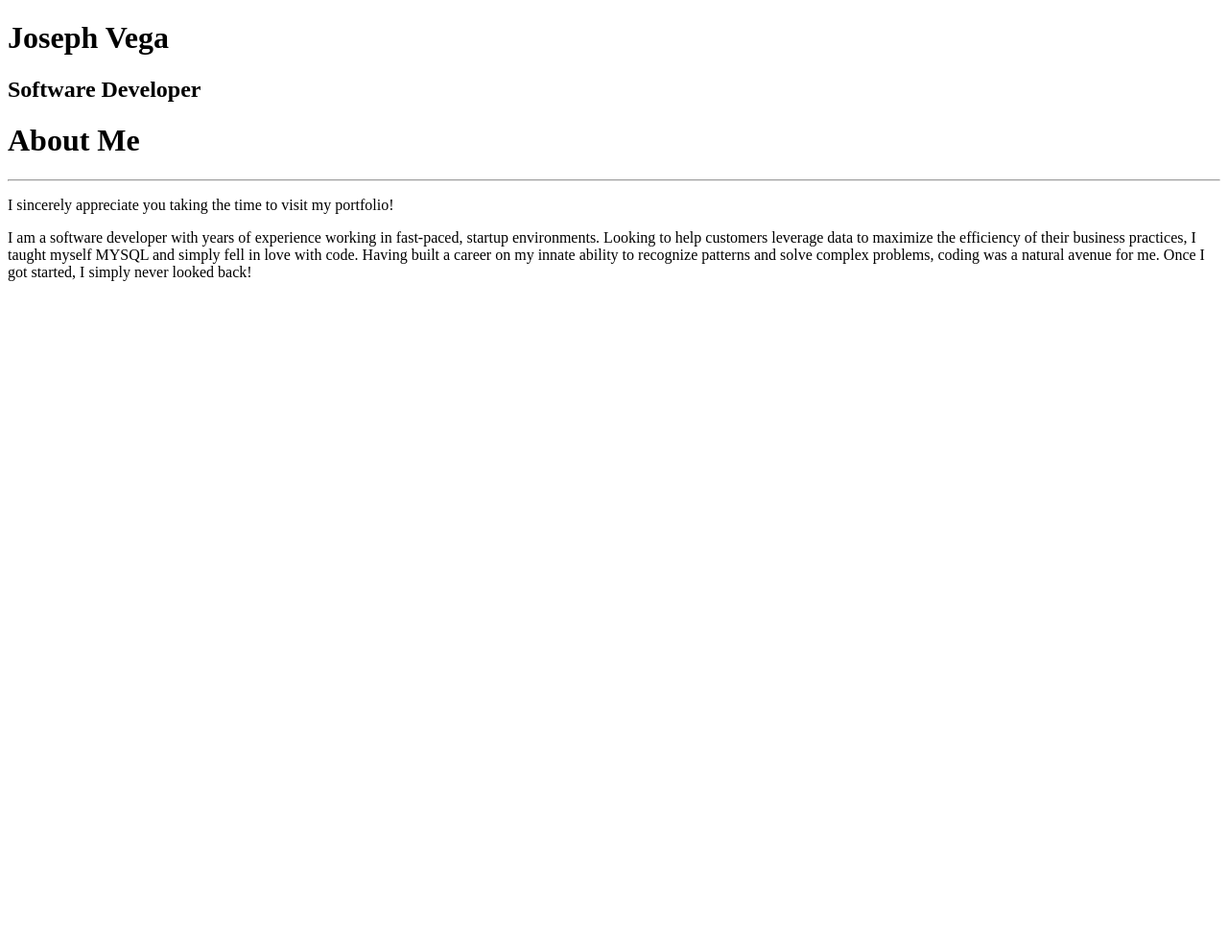
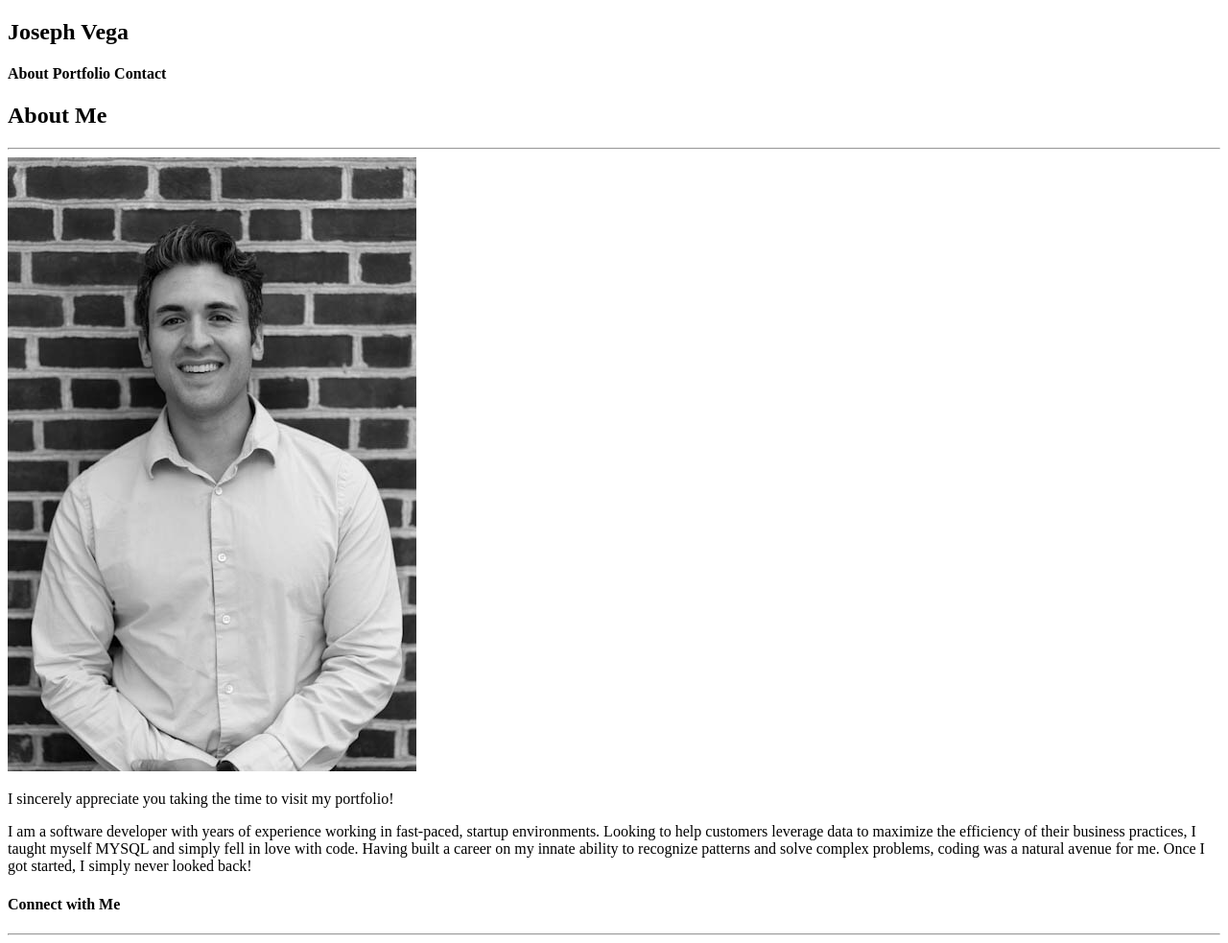
Before and after one commit to j03v3g4/Basic-Portfolio, a plain HTML site: page index.html in a window 1280 px wide. Shown: the whole page at 96% size. Before the commit the page ends 800 px from the top, so only its background shows below. Drawn offline with Linux system fonts and the light colour scheme; a script that the page names is missing.

Commit message:
Added multiple sections, divs, and my photo

```diff
--- a/index.html
+++ b/index.html
@@ -5,16 +5,39 @@
     <meta http-equiv="X-UA-Compatible" content="IE=edge">
     <title>Joseph Vega - Software Developer</title>
     <meta name="viewport" content="width=device-width, initial-scale=1">
-    <link rel="stylesheet" type="text/css" media="screen" href="main.css" />
+    <link rel="stylesheet" type="text/css" media="screen" href="assets/css/style.css" />
     <script src="main.js"></script>
 </head>
 <body>
-    <h1>Joseph Vega</h1>
-    <h2>Software Developer</h2>
-
-    <h1>About Me</h1>
-    <hr>
-    <p>I sincerely appreciate you taking the time to visit my portfolio!</p>
-    <p>I am a software developer with years of experience working in fast-paced, startup environments. Looking to help customers leverage data to maximize the efficiency of their business practices, I taught myself MYSQL and simply fell in love with code. Having built a career on my innate ability to recognize patterns and solve complex problems, coding was a natural avenue for me. Once I got started, I simply never looked back!</p>
+    <section>
+        <header>
+            <div>
+                <h1 id="myName">Joseph Vega</h1>
+            </div>
+            <div>
+                <h4 id="nav"> About Portfolio Contact</h4>
+            </div>
+        </header>
+    </section>
+    <section>
+        <div>
+            <h1>About Me</h1>
+            <hr>
+        </div>
+        <div>
+            <img src="assets/images/Vega-Headshot.JPG" alt="headshot">
+        </div>
+            <p>I sincerely appreciate you taking the time to visit my portfolio!</p>
+            <p>I am a software developer with years of experience working in fast-paced, startup environments. Looking to help customers leverage data to maximize the efficiency of their business practices, I taught myself MYSQL and simply fell in love with code. Having built a career on my innate ability to recognize patterns and solve complex problems, coding was a natural avenue for me. Once I got started, I simply never looked back!</p>
+    </section>
+    <section>
+        <div>
+            <h4>Connect with Me</h4>
+            <hr>
+        </div>
+        <div>
+            <!-- ICONS GO HERE -->
+        </div>
+    </section>
 </body>
 </html>
```
